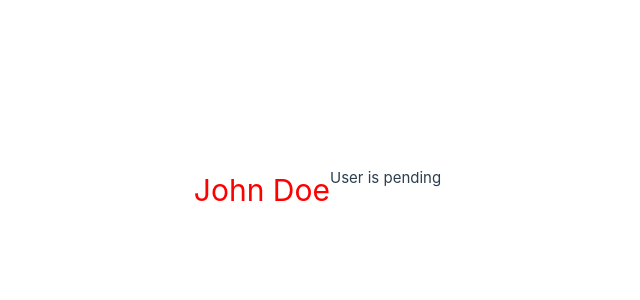
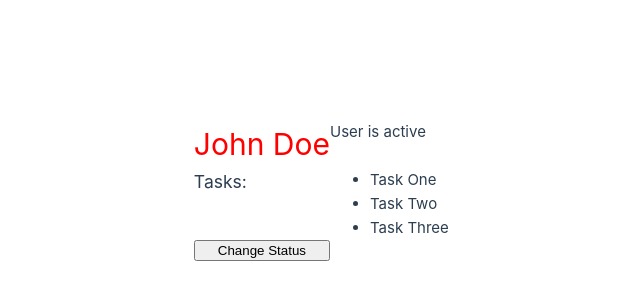
Before and after one commit to Dank3m/vue-jobs, a Vue app: page / in a window 1280 px wide. Shown: the part 210-510 px from the top of the page, without its empty margins (310-950 px from the left). Built offline with nearby package versions, Linux system fonts and the light colour scheme.

Commit message:
"Updated App.vue to use Vue 3 composition API, added tasks array, toggleStatus function, and new template elements"

```diff
--- a/src/App.vue
+++ b/src/App.vue
@@ -1,12 +1,22 @@
-<script>
-export default{
-  data() {
-    return {
-      name: 'John Doe',
-      status: 'pending'
-  }
-}
-}
+<script setup>
+import {ref} from 'vue';
+
+    const name = ref('John Doe');
+    const status = ref('active');
+    const tasks = ref(['Task One','Task Two','Task Three']);
+
+    const toggleStatus = () => {
+      if(status.value === 'active') {
+        status.value = 'pending';
+      }
+      else if(status.value === 'pending') {
+        status.value = 'inactive';
+      }
+      else {
+        status.value = 'active';
+      }
+    }
+
 </script>
 
 <template>
@@ -14,6 +24,13 @@
   <p v-if="status === 'active'">User is active</p>
   <p v-else-if="status === 'pending'">User is pending</p>
   <p v-else>User is inactive</p>
+
+  <h3>Tasks:</h3>
+  <ul>
+    <li v-for="task in tasks" :key="task">{{ task }}</li>
+  </ul>
+  <!-- <a v-bind:href="link">Click for Google</a> -->
+  <button @click="toggleStatus">Change Status</button>
 </template>
 
 <style scoped>
```
Also changed, not shown: src/App2.vue (added, +47 -0 lines).
